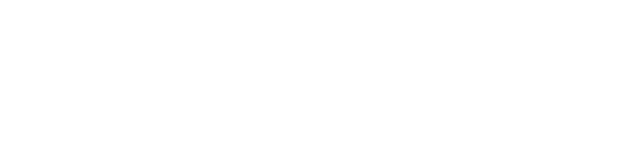
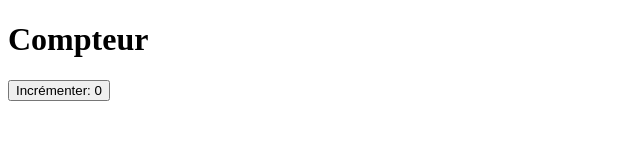
Before and after one commit to Littlebirdwarrior/typescript-grafikart, a website: page index.html in a window 1280 px wide. Shown: the whole page, without its empty margins (0-640 px from the left). Drawn offline with Linux system fonts and the light colour scheme.

Commit message:
ajout des sources

```diff
--- a/index.html
+++ b/index.html
@@ -8,6 +8,10 @@
     <title>Document</title>
 </head>
 <body>
-
+    <h1>Compteur</h1>
+    <button class="btn btn-primary" id="compteur">Incrémenter:
+        <span>0</span>
+    </button>
+<script src="dist/app.js"></script>
 </body>
 </html>
```
Also changed, not shown: dist/app.js (added), src/app.ts (renamed from app.ts).
